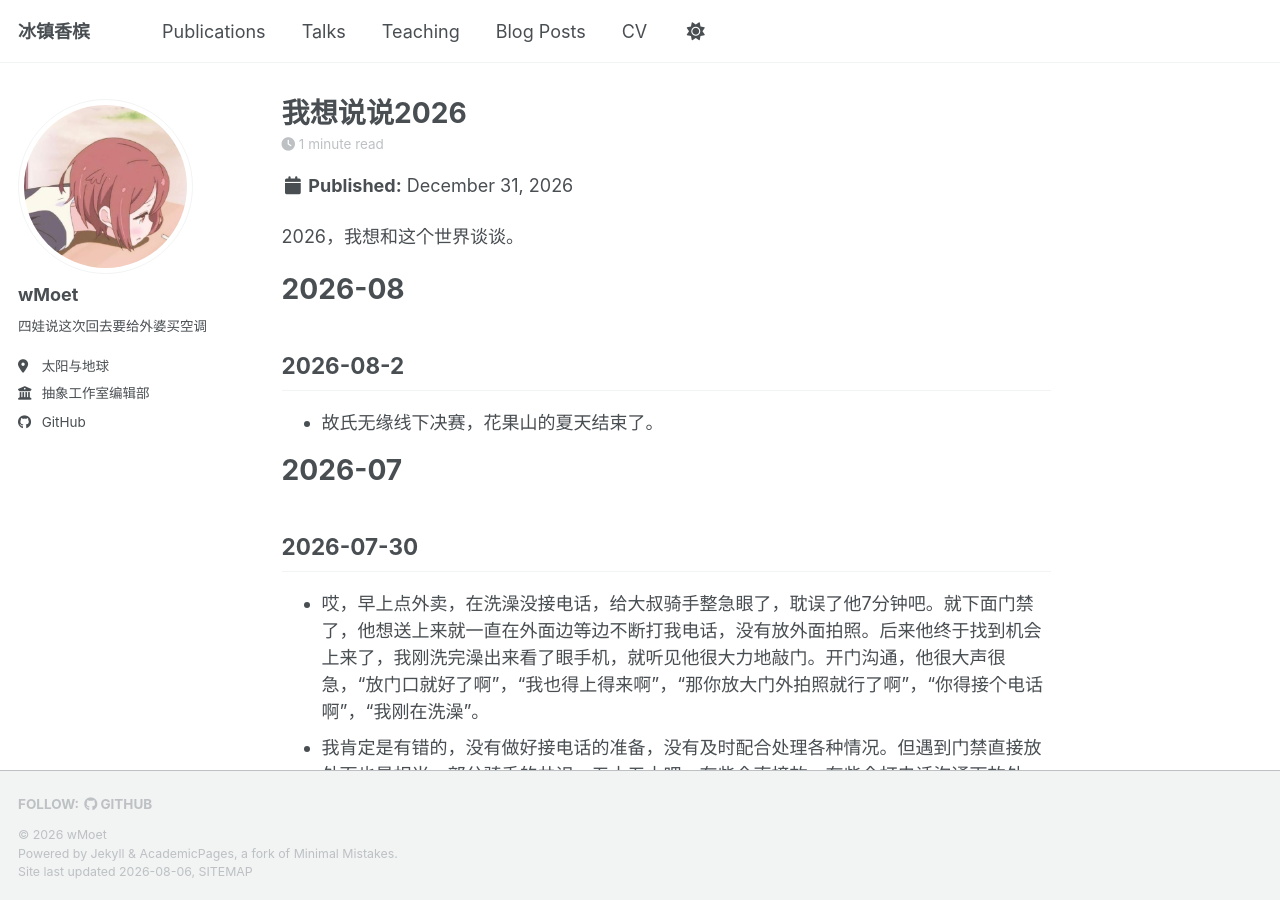
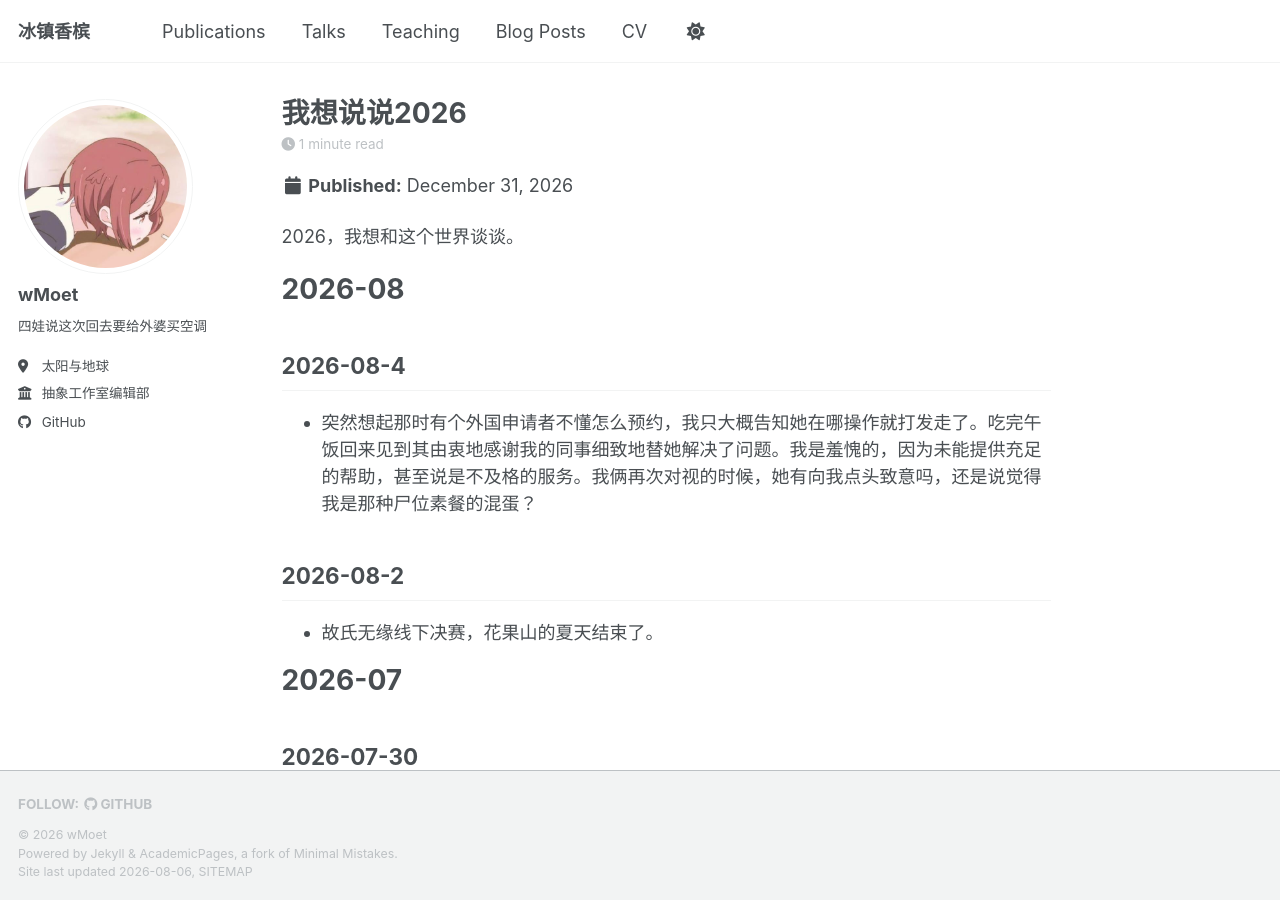
Before and after one commit to wMoet/wMoet.github.io, a Jekyll site: the page built from _posts/2026-12-31-我想说说2026.md, in a window 1280 px wide and 900 px high. Built offline with Jekyll 4.4.1, drawn with Linux system fonts in a browser that asks for light colours; a script bundle is joined from its source files by our own code; library files that are not in the unit come from our copies.

Commit message:
Update 2026-12-31-我想说说2026.md

```diff
--- a/_posts/2026-12-31-我想说说2026.md
+++ b/_posts/2026-12-31-我想说说2026.md
@@ -8,6 +8,9 @@ tags:
 2026，我想和这个世界谈谈。
 
 # 2026-08
+## 2026-08-4
+- 突然想起那时有个外国申请者不懂怎么预约，我只大概告知她在哪操作就打发走了。吃完午饭回来见到其由衷地感谢我的同事细致地替她解决了问题。我是羞愧的，因为未能提供充足的帮助，甚至说是不及格的服务。我俩再次对视的时候，她有向我点头致意吗，还是说觉得我是那种尸位素餐的混蛋？
+
 ## 2026-08-2
 - 故氏无缘线下决赛，花果山的夏天结束了。
 
```
